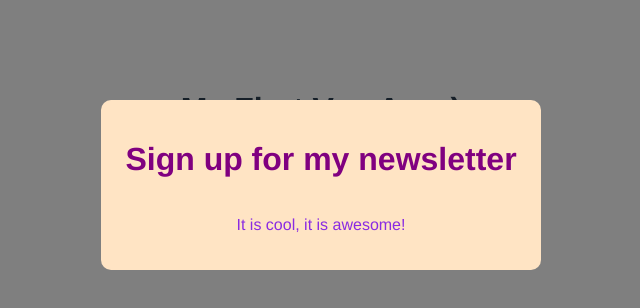
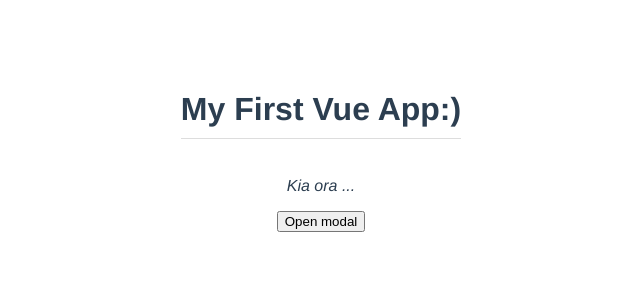
Before and after one commit to tehau26nz/modal-project, a Vue app: page / in a window 1280 px wide. Shown: the top 308 px of the page, without its empty margins (319-959 px from the left). Built offline with nearby package versions, Linux system fonts and the light colour scheme.

Commit message:
Custom events

```diff
--- a/src/App.vue
+++ b/src/App.vue
@@ -1,6 +1,12 @@
 <template>
   <h1>{{title}}</h1>
-  <Modal :header="header" :text="text" theme="custom"/>
+  <p>Kia ora ...</p>
+  <div v-if="showModal">
+    <Modal :header="header" :text="text" theme="custom"/>
+  </div>
+  <button @click="toggleModal">
+    Open modal
+  </button>
 </template>
 
 <script>
@@ -14,13 +20,13 @@
       title: 'My First Vue App:)',
       header: 'Sign up for my newsletter',
       text: 'It is cool, it is awesome!',
+      // New property
+      showModal: false
     }
   },
   methods:{
-    handleClick(){
-      console.log(this.$refs.name)
-      this.$refs.name.classList.add('active')
-      this.$refs.name.focus()
+    toggleModal(){
+      this.showModal = !this.showModal
     }
   }
 }
```
